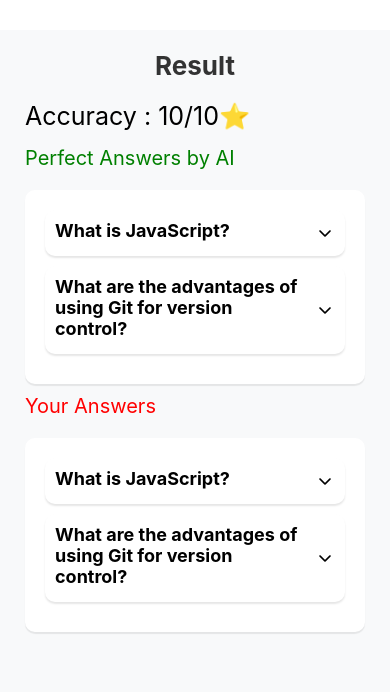
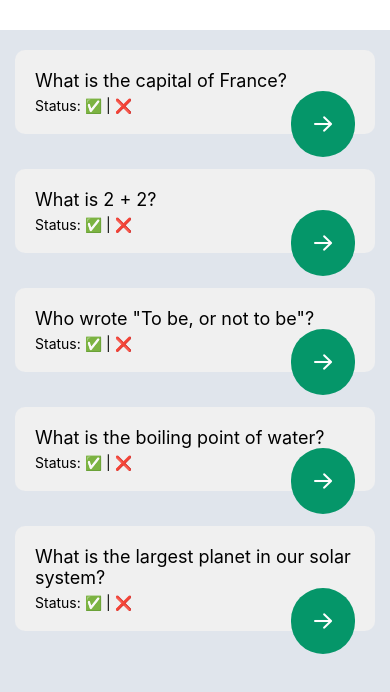
Before and after one commit to VipanKumarTest/AI-Interviews, a React Native app: screen / in a window 390 px wide. Shown: the top 692 px of the page. Built offline with nearby package versions, Linux system fonts and the light colour scheme.

Commit message:
"Updated QuestionScreen styles and added Question component to Router"

```diff
--- /dev/null
+++ b/components/QuestionScreens/Question.js
@@ -0,0 +1,85 @@
+import React, { useState } from 'react';
+import { View, Text, StyleSheet, TouchableOpacity } from 'react-native';
+import { AntDesign } from '@expo/vector-icons';
+
+const questions = [
+    'What is the capital of France?',
+    'What is 2 + 2?',
+    'Who wrote "To be, or not to be"?',
+    'What is the boiling point of water?',
+    'What is the largest planet in our solar system?'
+];
+
+const QuestionScreen = () => {
+
+    return (
+        <View style={styles.container}>
+            {questions.map((question, index) => (
+                <View key={index} style={styles.questionContainer}>
+                    <Text style={styles.questionText}>
+                        {question}
+                    </Text>
+                    <View style={styles.statusContainer}>
+                        <Text style={styles.status}>Status: ✅ | ❌</Text>
+                        <TouchableOpacity style={styles.button}>
+                            <AntDesign name="arrowright" size={24} color="white" />
+                        </TouchableOpacity>
+                    </View>
+                </View>
+            ))}
+
+
+
+
+        </View>
+    );
+};
+
+const styles = StyleSheet.create({
+    container: {
+        flex: 1,
+    },
+    questionContainer: {
+        marginTop: 20,
+        margin: 15,
+        padding: 20,
+        backgroundColor: '#f0f0f0',
+        borderRadius: 10,
+    },
+    questionText: {
+        fontSize: 18,
+    },
+    buttonContainer: {
+        flexDirection: 'row',
+        justifyContent: 'space-between',
+        flexWrap: 'wrap',
+        padding: 10,
+        rowGap: 5
+
+    },
+    button: {
+        padding: 20,
+        backgroundColor: '#059669',
+        borderRadius: 50,
+        position: 'absolute',
+        right: 0
+    },
+    selectedButton: {
+        backgroundColor: 'blue',
+    },
+    buttonText: {
+        color: 'white',
+    },
+    statusContainer: {
+        display: 'flex',
+        flexDirection: 'row',
+        justifyContent: 'space-between',
+        position: 'relative'
+    },
+    status: {
+        marginTop: 6
+    },
+
+});
+
+export default QuestionScreen;
--- a/components/Testings/QuestionScreen.js
+++ b/components/Testings/QuestionScreen.js
@@ -47,7 +47,10 @@ const styles = StyleSheet.create({
     buttonContainer: {
         flexDirection: 'row',
         justifyContent: 'space-between',
-        flexWrap: 'wrap'
+        flexWrap: 'wrap',
+        padding: 10,
+        rowGap: 5
+
     },
     button: {
         padding: 10,
--- a/routes/Router.js
+++ b/routes/Router.js
@@ -13,6 +13,7 @@ import ResultScreen from '../components/Testings/ResultScreen';
 import QuestionScreen from '../components/Testings/QuestionScreen';
 import HomeScreen from '../components/Testings/HomePageTest';
 import ResultScreen1 from '../components/ResultScreens/ResultScreen';
+import Question from '../components/QuestionScreens/Question';
 
 
 
@@ -28,10 +29,10 @@ const Router = () => {
             {/* <VoiceTest /> */}
             {/* <PremiumScreen /> */}
 
-
+            <Question />
             {/* <QuestionScreen /> */}
             {/* <ResultScreen /> */}
-            <ResultScreen1 />
+            {/* <ResultScreen1 /> */}
             {/* <TempTest /> */}
 
         </View>
```
Also changed, not shown: components/QuestionScreens/StartButton.js (added), components/QuestionScreens/Status.js (added).
